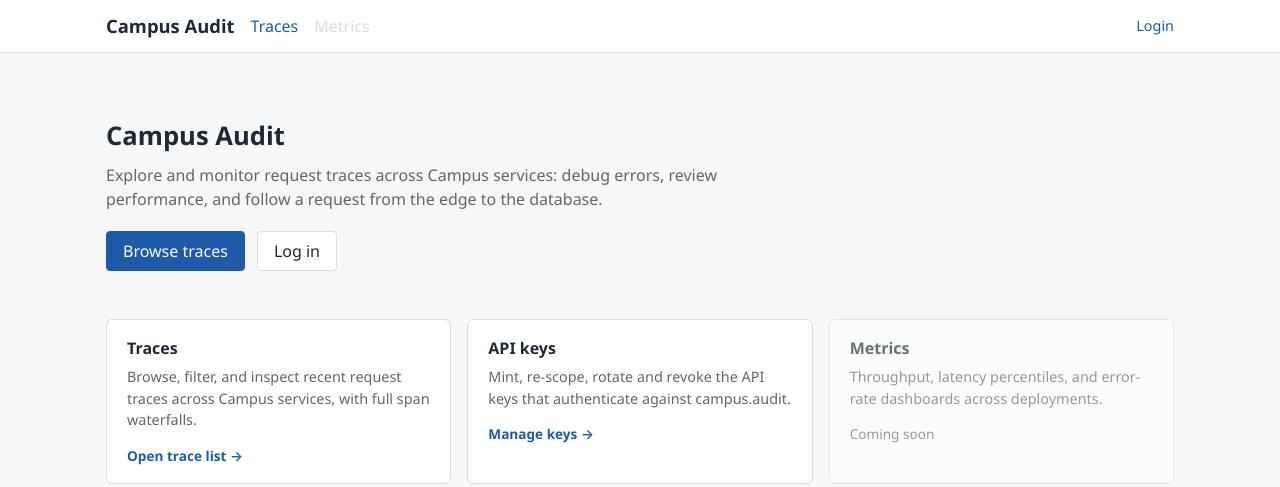
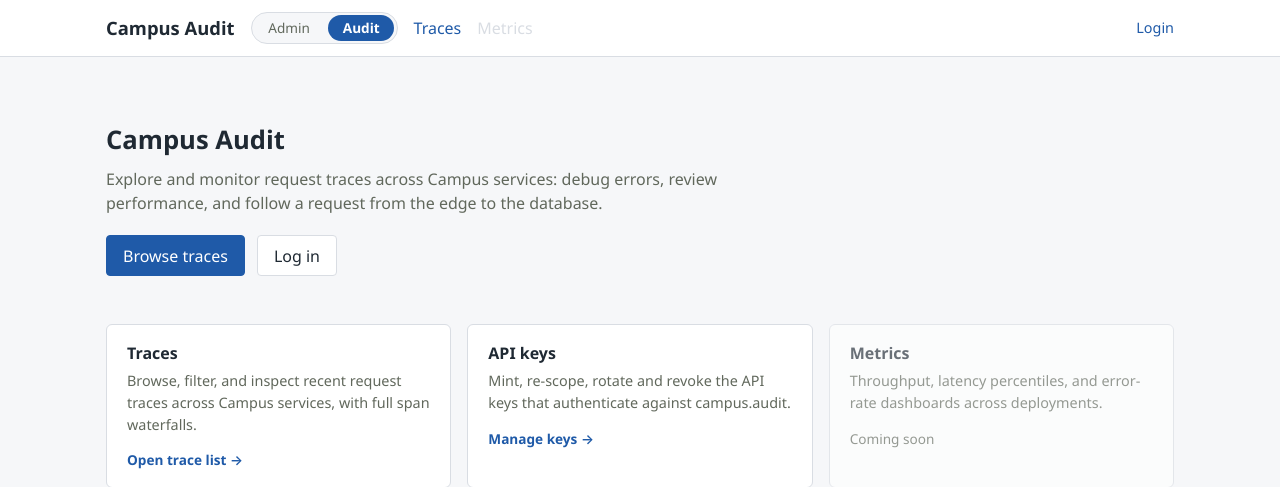
Before and after one commit to nyjc-computing/campus-admin, a Flask app: page /audit/ in a window 1280 px wide. Shown: the top 487 px of the page. Run offline with Flask 3, Linux system fonts and the light colour scheme.

Commit message:
feat(nav): Admin | Audit section switcher in both top bars
Audit was reachable only through the profile dropdown, and the audit
pages had no way back to the admin section at all. Both headers now
carry the same two-item switcher side by side with the brand:

- Admin navbar: bootstrap nav-pills after the brand (signed-in only),
  active state by path prefix (/audit* = Audit, everything else =
  Admin); the profile dropdown keeps just Log Out.
- Audit header: a matching pill pair (section-switch) between the
  site title and the section nav, Audit pinned active — audit pages
  are always the audit section.

Admin targets /dashboard (the signed-in home); audit targets /audit/.

```diff
--- a/apps/admin/audit/static/css/main.css
+++ b/apps/admin/audit/static/css/main.css
@@ -86,6 +86,38 @@ body {
 .nav-disabled {
     color: var(--audit-border);
     cursor: not-allowed;
+}
+
+/* Portal section switcher (Admin | Audit): the admin navbar carries
+   the same two pills (bootstrap nav-pills), so whichever top bar the
+   browser is under, the other section is one click away. */
+.section-switch {
+    display: flex;
+    gap: 0.25rem;
+    margin: 0;
+    padding: 0.15rem;
+    background: var(--audit-bg);
+    border: 1px solid var(--audit-border);
+    border-radius: 999px;
+}
+
+.section-link {
+    padding: 0.15rem 0.9rem;
+    border-radius: 999px;
+    font-size: 0.85rem;
+    color: var(--audit-muted);
+    text-decoration: none;
+    white-space: nowrap;
+}
+
+.section-link:hover {
+    color: var(--audit-accent-dark);
+}
+
+.section-link.active {
+    background: var(--audit-accent);
+    color: #fff;
+    font-weight: 600;
 }
 
 /* Header auth area (login state / logout, spec §2) */
--- a/apps/admin/audit/templates/audit/base.html
+++ b/apps/admin/audit/templates/audit/base.html
@@ -14,6 +14,13 @@
     <header class="audit-header">
         <div class="header-container">
             <h1 class="site-title"><a href="/audit/">Campus Audit</a></h1>
+            {# Section switcher: mirrors the pills in the admin navbar, so
+               Admin and Audit sit side by side in whichever top bar the
+               browser is under and either section is one click away. #}
+            <nav class="section-switch" aria-label="Portal sections">
+                <a class="section-link" href="/dashboard">Admin</a>
+                <a class="section-link active" href="/audit/" aria-current="page">Audit</a>
+            </nav>
             <nav class="main-nav">
                 <ul class="nav-list">
                     {% set ep = request.endpoint or '' %}
```
Also changed, not shown: apps/admin/templates/base.html (+10 -2 lines), tests/test_audit_ui.py (+20 -0 lines).
